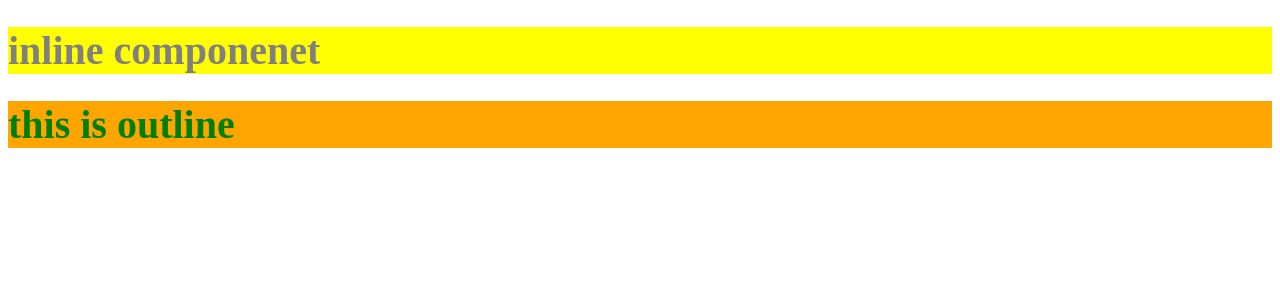
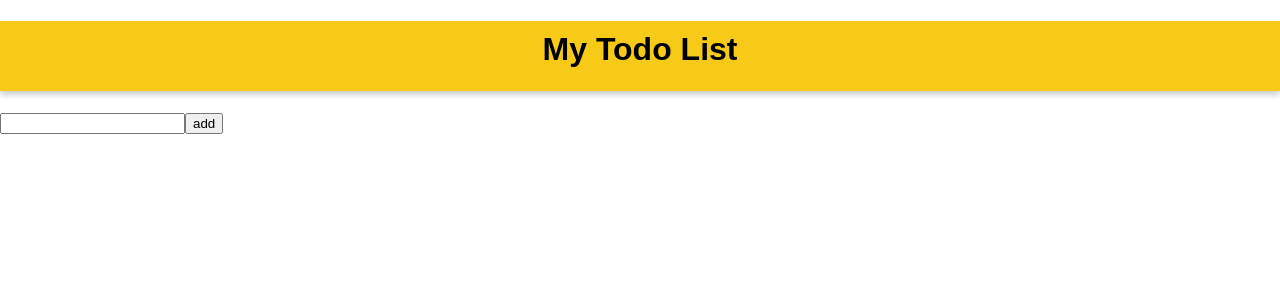
Before and after one commit to Aman-Dangol/todolist-react-js, a React (Vite) app: page / in a window 1280 px wide. Shown: the top 300 px of the page. Built offline with nearby package versions, Linux system fonts and the light colour scheme.

Commit message:
reorganized

```diff
--- /dev/null
+++ b/src/App.css
@@ -0,0 +1,5 @@
+body{
+  margin: 0;
+  padding: 0;
+  font-family: sans-serif;
+}
--- a/src/App.jsx
+++ b/src/App.jsx
@@ -1,12 +1,12 @@
 import Form from "./components/Form";
-import InlineComponent from "./components/IC";
-import OutlineComponent from "./components/OutlineComponent";
+import Header from "./components/Header";
+import "./App.css";
+import Todo from "./components/Todo";
 export default function App() {
   return (
-    <div>
-      {/* <Form></Form> */}
-      <InlineComponent />
-      <OutlineComponent />
+    <div className="App">
+      <Header />
+      <Todo></Todo>
     </div>
   );
 }
--- a/src/components/Form.jsx
+++ b/src/components/Form.jsx
@@ -1,16 +1,14 @@
 import { useState } from "react";
-import Todoitem from "./Todoitem";
-export default function Form() {
+export default function Form({ tasks, setTasks }) {
   const [task, setTask] = useState("");
-  const [tasks, setTasks] = useState([]);
+  console.log("asdasd", tasks);
   return (
-    <form onSubmit={(e) => submit(e)}>
-      <input type="text" value={task} onChange={(e) => inputData(e)} />
-      <button>add</button>
-      {tasks.map((item) => (
-        <Todoitem key={item} item={item} />
-      ))}
-    </form>
+    <div>
+      <form onSubmit={(e) => submit(e)}>
+        <input type="text" value={task} onChange={(e) => inputData(e)} />
+        <button>add</button>
+      </form>
+    </div>
   );
 
   function inputData(e) {
--- /dev/null
+++ b/src/components/Header.jsx
@@ -0,0 +1,5 @@
+import styles from "./Header.module.css"
+
+export default function Header() {
+  return <h1 className={styles.header}>My Todo List</h1>;
+}
--- /dev/null
+++ b/src/components/Header.module.css
@@ -0,0 +1,9 @@
+.header {
+  background-color: #f7ca18;
+  text-align: center;
+  font-weight: bold;
+  height: 50px;
+  padding: 10px;
+  font-size: 2em;
+  box-shadow: 0 4px 6px rgba(0,0,0,0.2);
+}
--- a/src/components/IC.jsx
+++ /dev/null
@@ -1,5 +0,0 @@
-import styles from "./IC.module.css";
-
-export default function InlineComponent() {
-  return <h1 className={styles.header}>inline componenet</h1>;
-}
--- a/src/components/IC.module.css
+++ /dev/null
@@ -1,5 +0,0 @@
-.header {
-  color: gray;
-  background-color: yellow;
-  font-size: 40px;
-}
--- a/src/components/OutlineComponent.jsx
+++ /dev/null
@@ -1,9 +0,0 @@
-import styles from "./outlineComponent.module.css";
-
-export default function OutlineComponent() {
-  return (
-    <div>
-      <h1 className={styles.header}>this is outline</h1>
-    </div>
-  );
-}
--- /dev/null
+++ b/src/components/Todo.jsx
@@ -0,0 +1,12 @@
+import Form from "./Form";
+import { useState } from "react";
+import Todolist from "./Todolist";
+export default function Todo() {
+  const [tasks, setTasks] = useState([]);
+  return (
+    <div>
+      <Form tasks={tasks} setTasks={setTasks} />
+      <Todolist tasks={tasks} />
+    </div>
+  );
+}
--- /dev/null
+++ b/src/components/Todolist.jsx
@@ -0,0 +1,4 @@
+import Todoitem from "./Todoitem";
+export default function Todolist({ tasks }) {
+  return tasks.map((item) => <Todoitem key={item} item={item} />);
+}
--- a/src/components/outlineComponent.module.css
+++ /dev/null
@@ -1,5 +0,0 @@
-.header {
-  color: green;
-  background-color: orange;
-  font-size: 40px;
-}
```
